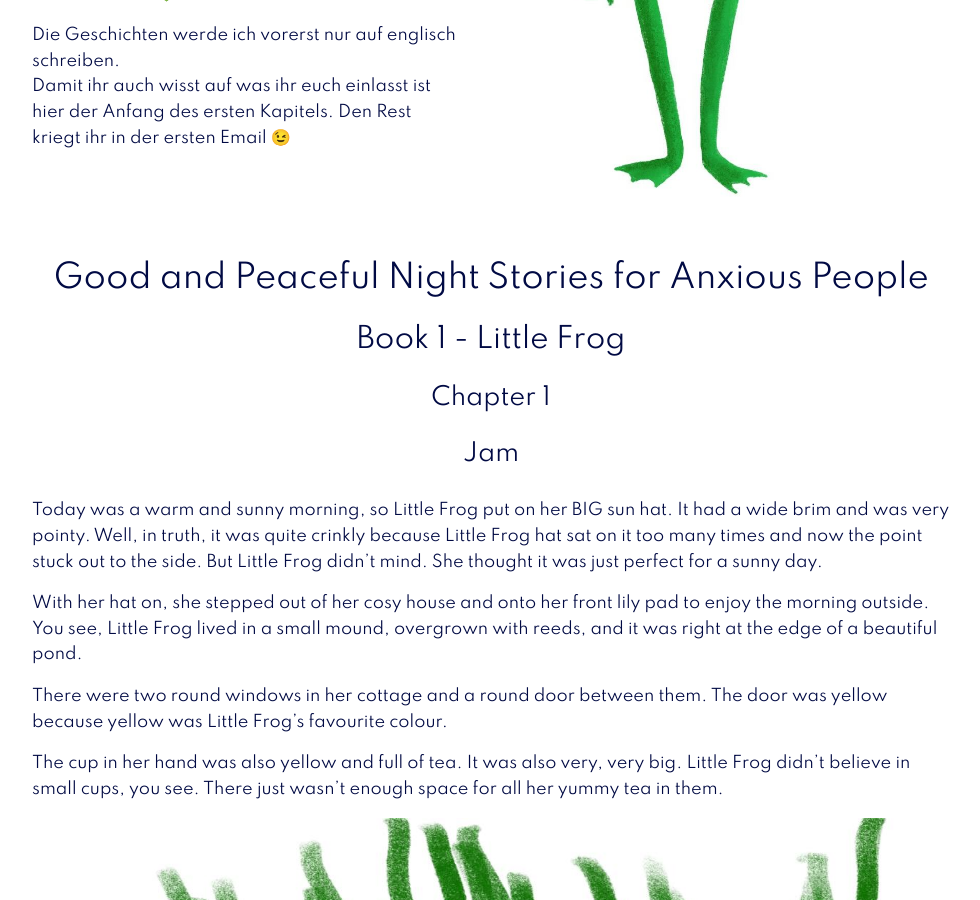
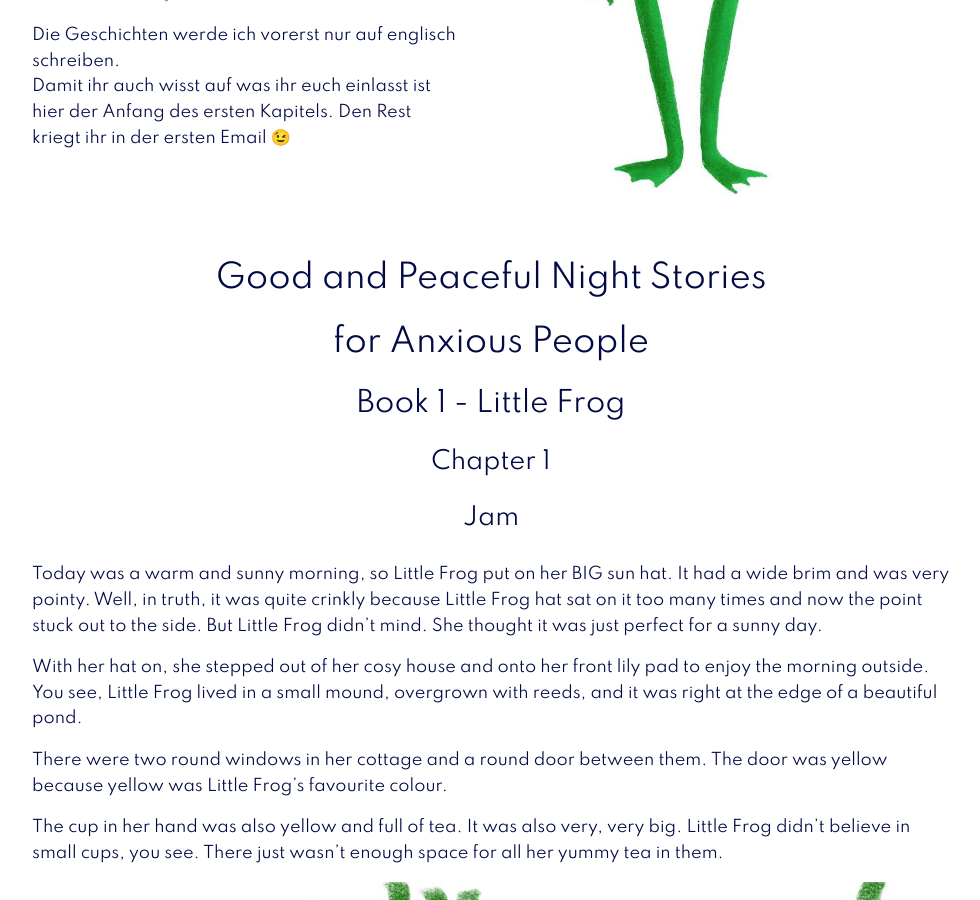
Before and after one commit to Schrank/nessi, a Jekyll site: the page built from newsletter.md, in a window 1280 px wide and 900 px high, scrolled down 831 px. Shown: the whole window, without its empty margins (149-1129 px from the left). Built offline with Jekyll 4.4.1, drawn with Linux system fonts in a browser that asks for light colours; comment, search, counter and statistics services are not loaded.

Commit message:
Split headline in two lines

```diff
--- a/newsletter.md
+++ b/newsletter.md
@@ -25,7 +25,8 @@ Die Geschichten werde ich vorerst nur auf englisch schreiben.
 Damit ihr auch wisst auf was ihr euch einlasst ist hier der Anfang des ersten Kapitels. Den Rest kriegt ihr in der
 ersten Email 😉
 
-##  Good and Peaceful Night Stories for Anxious People
+##  Good and Peaceful Night Stories
+## for Anxious People
 
 ### Book 1 - Little Frog
 
```
